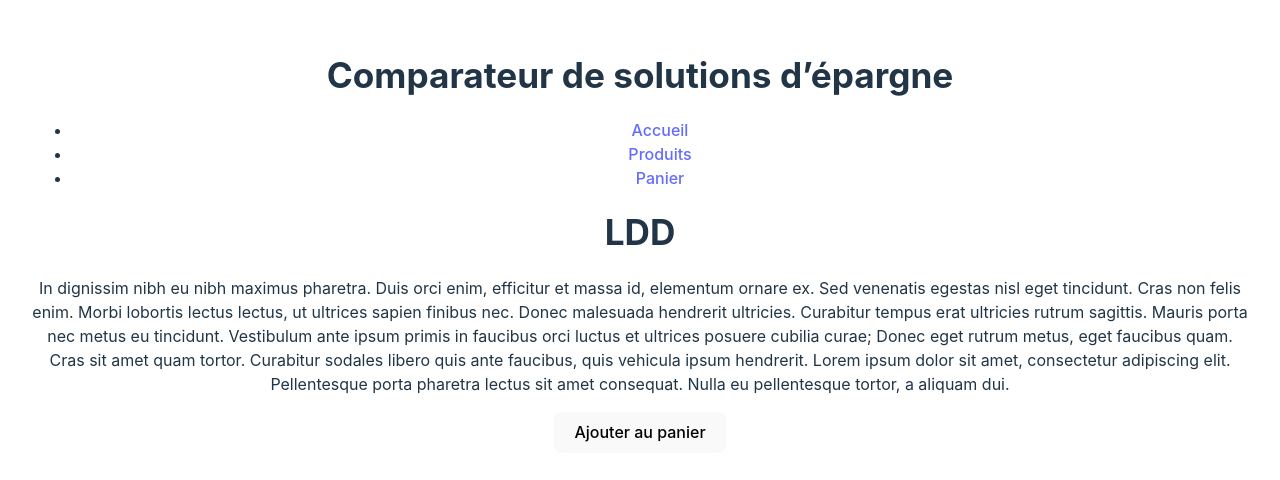
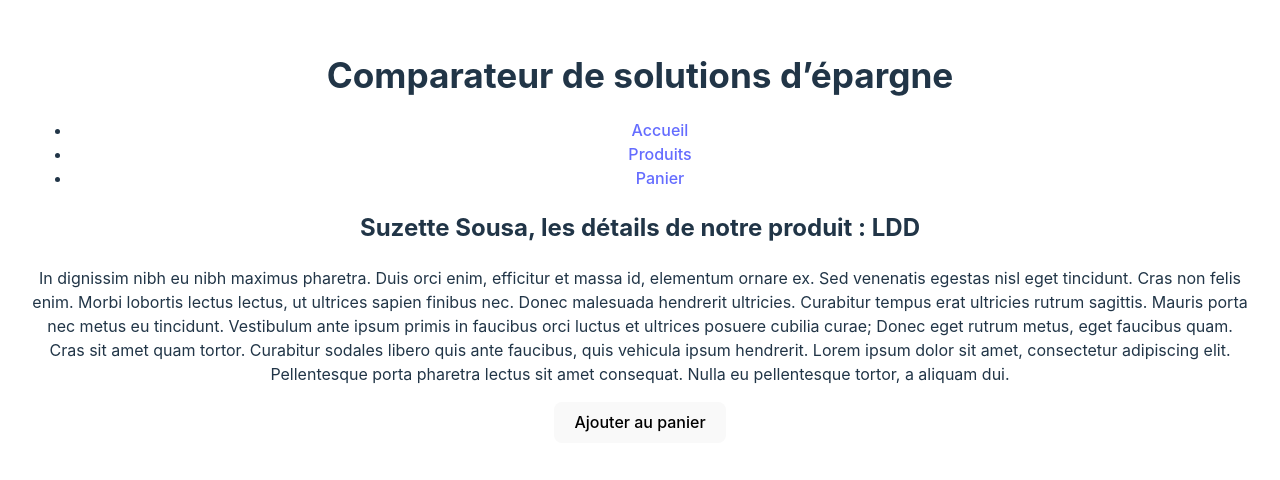
Before and after one commit to suzette-sousa/comparateur-solutions-epargne, a React (Vite) app: page /nos-produits/1 in a window 1280 px wide. Shown: the top 480 px of the page. Built offline with nearby package versions, Linux system fonts and the light colour scheme.

Commit message:
create user context to display name dynamically

```diff
--- a/src/App.jsx
+++ b/src/App.jsx
@@ -4,6 +4,7 @@ import { getProducts } from './api/api';
 import ProductList from './components/ProductList/ProductList';
 import './App.css';
 import Product from './components/Product/Product';
+import { UserProvider } from './context/UserContext';
 
 const products = await getProducts();
 
@@ -27,7 +28,7 @@ const App = () => {
           </li>
         </ul>
       </nav>
-
+      <UserProvider>
         <Routes>
           <Route path="/" element={<ProductList products={products} />} />
           <Route
@@ -35,10 +36,11 @@ const App = () => {
             element={<ProductList products={products} />}
           />
           <Route
-          path="/nos-produits/:productId"
+            path="/nos-produits/:id"
             element={<Product products={products} />}
           />
         </Routes>
+      </UserProvider>
     </Router>
   );
 };
--- a/src/components/Product/Product.jsx
+++ b/src/components/Product/Product.jsx
@@ -1,6 +1,11 @@
+import { useContext } from 'react';
+import { UserContext } from '../../context/UserContext';
+
 const Product = (props) => {
   const { products, productId } = props;
+
   const product = products.find((product) => product.id === 2);
+  const { userName } = useContext(UserContext);
 
   if (!product) {
     return <p>Produit non trouvé.</p>;
@@ -8,7 +13,9 @@ const Product = (props) => {
 
   return (
     <div>
-      <h1>{product.name}</h1>
+      <h2>
+        {userName}, les détails de notre produit : {product.name}
+      </h2>
       <p>{product.descr}</p>
       <button onClick={() => addToCart(product)}>Ajouter au panier</button>
     </div>
--- a/src/components/ProductList/ProductList.jsx
+++ b/src/components/ProductList/ProductList.jsx
@@ -1,17 +1,25 @@
 import { Link } from 'react-router-dom';
 import classes from './productList.module.scss';
+import { UserContext } from '../../context/UserContext';
+import { useContext } from 'react';
 
 const ProductList = (props) => {
   const { products } = props;
 
+  const { userName } = useContext(UserContext);
+
   return (
+    <>
+      {userName}, comparez nos différents produits bancaires :
       <ul className={classes.productList}>
         {products.map((product) => (
           <li className={classes.productList_item} key={product.id}>
             <h3>{product.name}</h3>
             <p>Taux d’intérêt : {product.interestRate}%</p>
             <p>Versement initial : {product.initialDeposit} €</p>
-          <p>Plafond : {product.ceiling ? `${product.ceiling} €` : 'Aucun'}</p>
+            <p>
+              Plafond : {product.ceiling ? `${product.ceiling} €` : 'Aucun'}
+            </p>
             <p>Objectif de l’utilité de l’épargne : {product.goal}</p>
             <p>Catégorie : {product.category}</p>
             <p>Nature du placement : {product.investmentType}</p>
@@ -19,6 +27,7 @@ const ProductList = (props) => {
           </li>
         ))}
       </ul>
+    </>
   );
 };
 
--- /dev/null
+++ b/src/context/UserContext.jsx
@@ -0,0 +1,15 @@
+import { createContext, useState } from 'react';
+
+export const UserContext = createContext();
+
+export const UserProvider = (props) => {
+  const { children } = props;
+
+  const [userName, setUserName] = useState('Suzette Sousa');
+
+  return (
+    <UserContext.Provider value={{ userName, setUserName }}>
+      {children}
+    </UserContext.Provider>
+  );
+};
```
Lines whose indentation alone changed are shown as unchanged.
